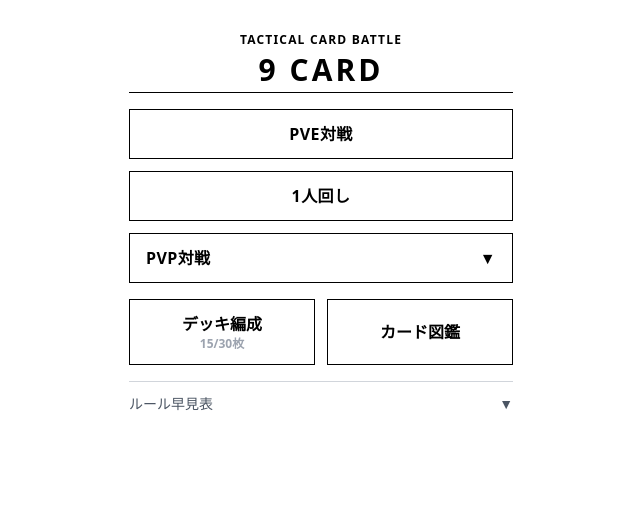
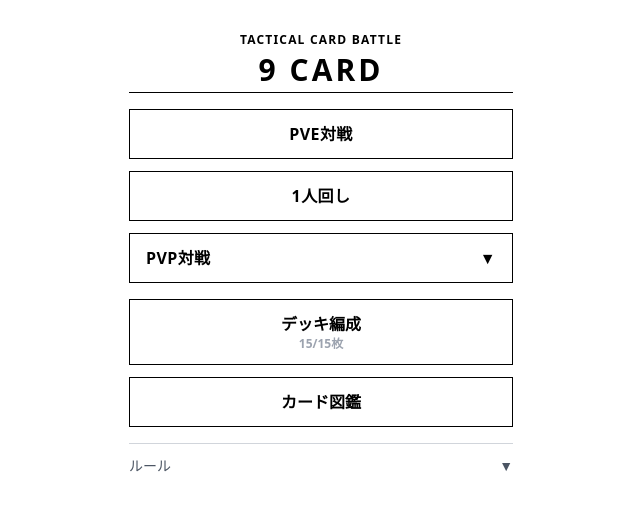
Before and after one commit to xiyafutian-del/nine-card-battle, a React (Vite) app: page / in a window 1280 px wide. Shown: the top 510 px of the page, without its empty margins (319-959 px from the left). Built offline with nearby package versions, Linux system fonts and the light colour scheme.

Commit message:
Update LobbyScreen.jsx

```diff
--- a/src/screens/LobbyScreen.jsx
+++ b/src/screens/LobbyScreen.jsx
@@ -85,10 +85,10 @@ export function LobbyScreen({
             )}
           </div>
 
-          <div className="grid grid-cols-2 gap-3 pt-1">
+          <div className="grid grid-cols-1 gap-3 pt-1">
             <button onClick={() => onNav("deck")} className="bg-white hover:bg-gray-100 font-semibold py-3 border border-black">
               デッキ編成
-              <div className="text-xs text-gray-400">{deckTotal}/30枚</div>
+              <div className="text-xs text-gray-400">{deckTotal}/15枚</div>
             </button>
             <button onClick={() => onNav("dex")} className="bg-white hover:bg-gray-100 font-semibold py-3 border border-black">
               カード図鑑
@@ -98,16 +98,21 @@ export function LobbyScreen({
 
         {/* ヘルプ */}
         <button onClick={() => setHelpOpen(h => !h)} className="w-full mt-4 text-left text-sm text-gray-600 border-t border-gray-300 pt-3 flex justify-between">
-          <span>ルール早見表</span><span>{helpOpen ? "▲" : "▼"}</span>
+          <span>ルール</span><span>{helpOpen ? "▲" : "▼"}</span>
         </button>
         {helpOpen && (
           <div className="text-xs text-gray-600 leading-relaxed space-y-1.5 mt-2 border border-gray-300 p-3">
             <p>盤面は自陣3×3。コア（HP10）が中央前列に配置、破壊されたら負け。</p>
-            <p><b>勝利条件</b>：①コア破壊 ②25T経過→コアHP比較→場HP合計比較→引き分け</p>
+            <p><b>勝利条件</b>：コア破壊</p>
+            <p><b>デッキ</b>：15枚のカードを選択し自由に組む。同名制限無し。</p>
             <p><b>発電機</b>：種類によりコスト収入パターンが変わる。</p>
-            <p><b>施設</b>：移動不可・前詰めなし。畑/商店は毎ターン+1コスト。</p>
-            <p><b>成長</b>：草属性施設をタップで自身を破壊し手札のカードを召喚。</p>
-            <p>手札をスワイプ/ドラッグで召喚。ユニットタップで橙=攻撃/緑=移動。</p>
+            <p><b>　ユニット</b>：自動で前詰め。選択で移動可能</p>
+            <p><b>　施設</b>：移動不可・前詰めなし。</p>
+            <p><b>　　長方形射程</b>：n.mとして表される。nが自分のいる列を中心とした列数、mが自分のいる行の何行先までかを表す。</p>
+            <p><b>　　ひし形射程</b>：dkとして表される。自身からkマス移動して届く範囲を攻撃可能。</p>
+            <p><b>　タンク</b>：長方形射程の列またはひし形射程の経路に入ることにより自身以降のカードを選択不可にする。</p>
+            <p><b>　成長</b>：自身をタップし、手札から条件に合うカードを選択で召喚。。</p>
+            <p>手札をスワイプ/ドラッグ(0.5秒ぐらい)で召喚。ユニットタップで橙=攻撃/緑=移動。</p>
           </div>
         )}
       </div>
```
